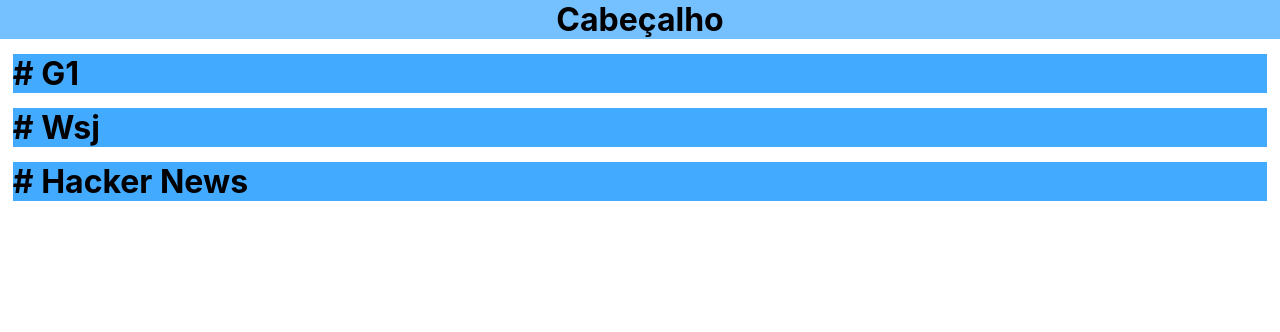
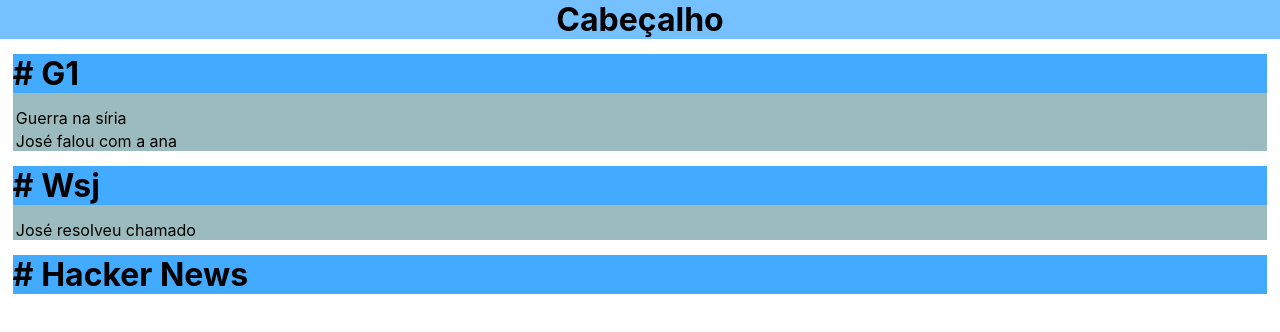
Before and after one commit to costaguila/news-clipping, a React (Create React App) app: page / in a window 1280 px wide. Shown: the top 332 px of the page. Built offline with nearby package versions, Linux system fonts and the light colour scheme.

Commit message:
Desveinculando itens do componente de lista de itens.

```diff
--- a/src/components/news/NewsList.js
+++ b/src/components/news/NewsList.js
@@ -1,13 +1,15 @@
 import React, { Component } from 'react';
-
+import NewsItem from './News_item';
+import { getNewsById } from '../../services/newsService';
 
 class NewsList extends Component {
 
     constructor(props){
         super(props)
         this.state = {
-            itens: [],
-            name: props.name ? props.name : 'Nao informado'
+            fonte: props.fonteNoticias,
+            itens: getNewsById(props.fonteNoticias.id),
+            name: props.fonteNoticias.title ? props.fonteNoticias.title : 'Nao informado'
         }
     }
 
@@ -15,7 +17,9 @@
         return (
             <div className="newsSource">
                 <div className="newssourceHeader"><h1># {this.state.name}</h1></div>
-                <div className="newsItem">{this.state.itens.map(item=>(<p>{item.title}</p>))}</div>
+                    {
+                    this.state.itens.map(selectedItem=>(<NewsItem item={ selectedItem } />))
+                    }
             </div>
         );
     }
--- a/src/components/news/News_item.js
+++ b/src/components/news/News_item.js
@@ -0,0 +1,22 @@
+import React, { Component } from 'react';
+
+
+class NewsItem extends Component {
+
+    constructor(props){
+        super(props)
+        this.state = {
+            item:props.item
+        }
+    }
+
+    render(){
+        return (
+                <div className="newsItem">
+                    <p>{this.state.item.title}</p>
+                </div>
+        );
+    }
+}
+
+export default NewsItem;
--- a/src/components/page_structure/Corpo.js
+++ b/src/components/page_structure/Corpo.js
@@ -16,7 +16,7 @@
             <div id="container">
             {
                 this.state.listas.map((lista)=>
-                (<NewsList name={ lista.title } />)
+                (<NewsList fonteNoticias={ lista } />)
                 )
             }
 
--- a/src/services/newsService.js
+++ b/src/services/newsService.js
@@ -4,7 +4,7 @@
     return [{'id': 0,'title':'g1'},{'id': 1,'title':'wsj'},{'id': 2,'title':'hacker news'}];
 }
 
-export function getNewsBySource(id){
+export function getNewsById(id){
     let noticias = [{'id':0,'title':'Guerra na síria'},{'id':0,'title':'José falou com a ana'},{'id':1,'title':'José resolveu chamado'}];
     return noticias.filter((item)=>{ return item.id === id })
 }
```
